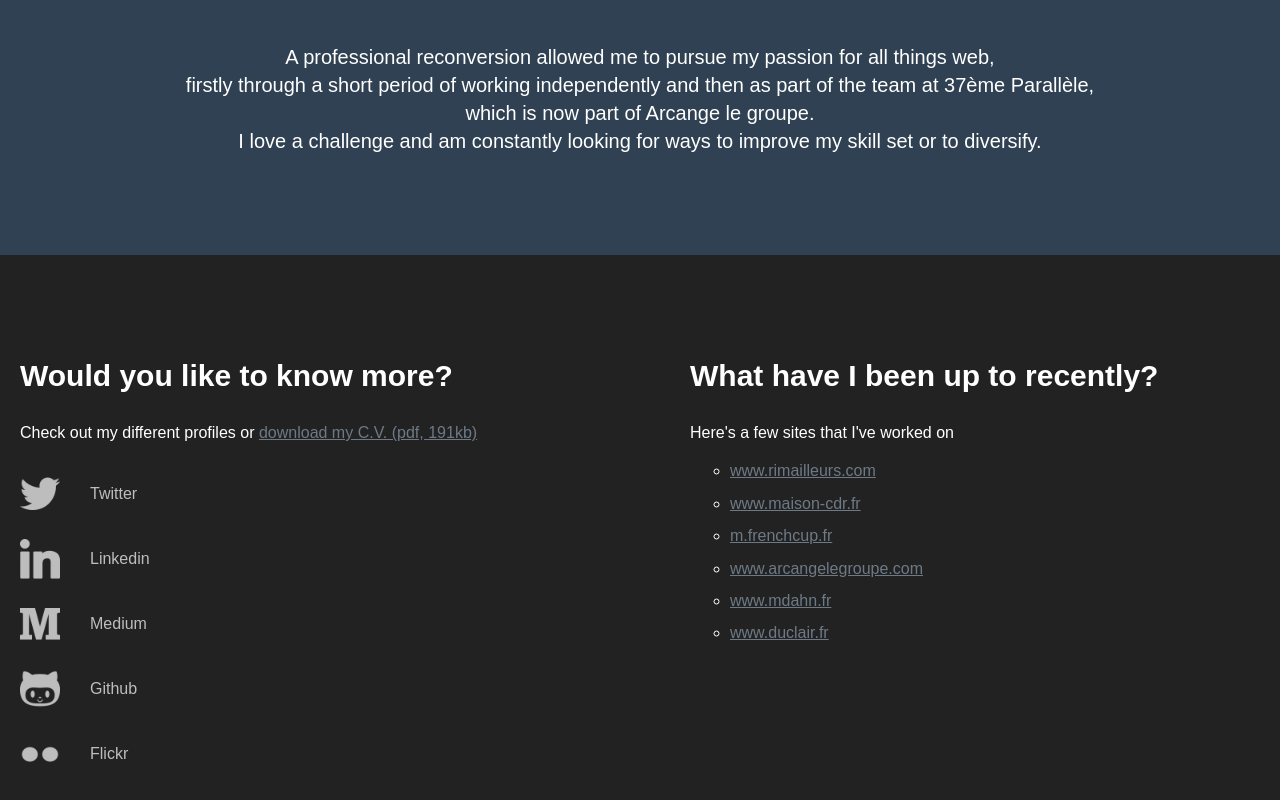
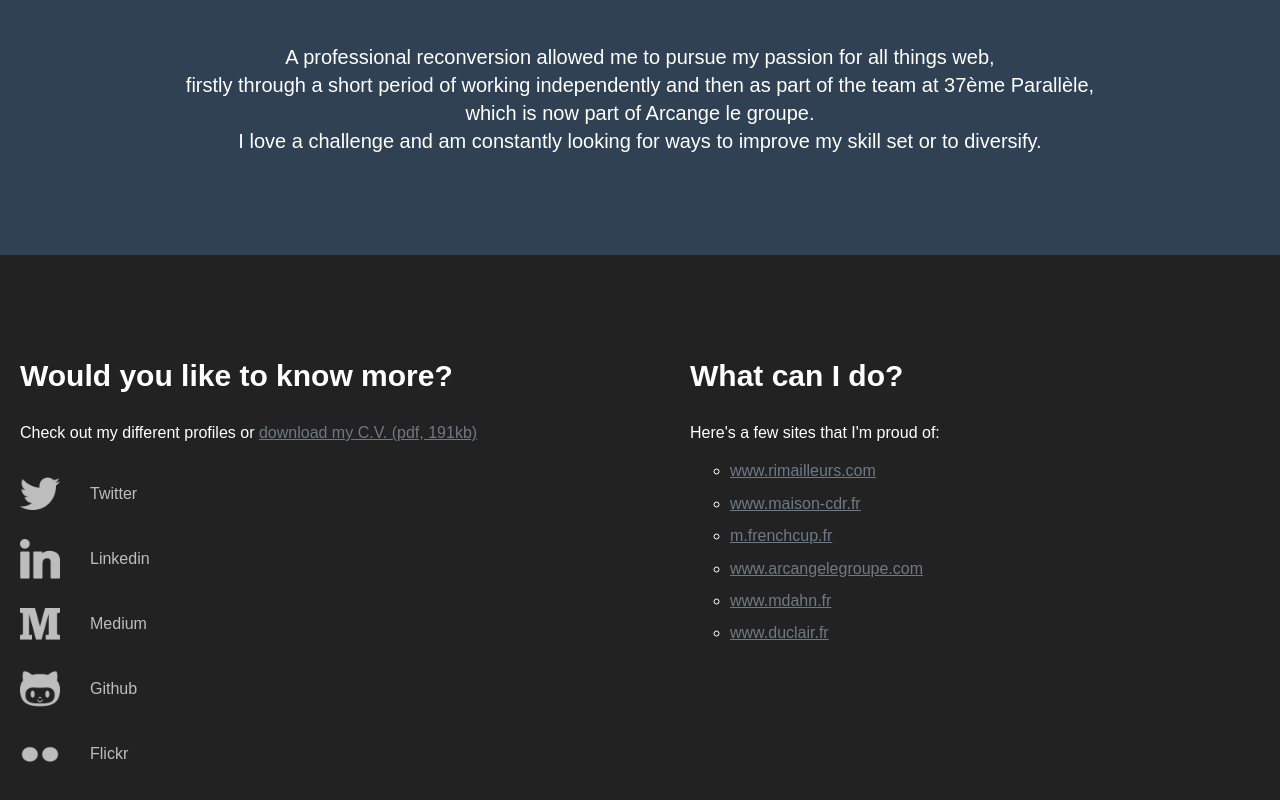
Before and after one commit to appleneil/appleneil.github.io, a plain HTML site: page index.html in a window 1280 px wide. Shown: the part 1227-2027 px from the top of the page. Drawn offline with nearby package versions, Linux system fonts and the light colour scheme; a script that the page names is missing.

Commit message:
Proud of

```diff
--- a/index.html
+++ b/index.html
@@ -79,8 +79,8 @@
                         </ul>
                     </div>
                     <div class="table-cell">
-                        <h2>What have I been up to recently?</h2>
-                        <p>Here's a few sites that I've worked on</p>
+                        <h2>What can I do?</h2>
+                        <p>Here's a few sites that I'm proud of:</p>
                         <ul>
                             <li>
                                 <a href="http://www.rimailleurs.com" title="Les Rimailleurs" target="_blank">www.rimailleurs.com</a>
```
